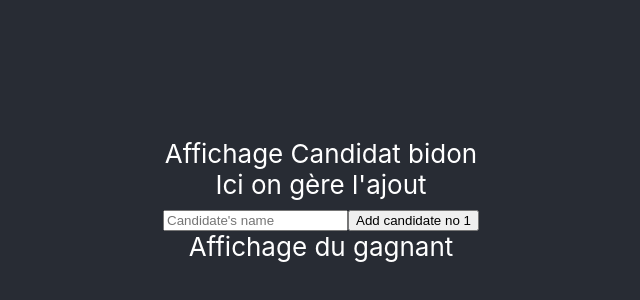
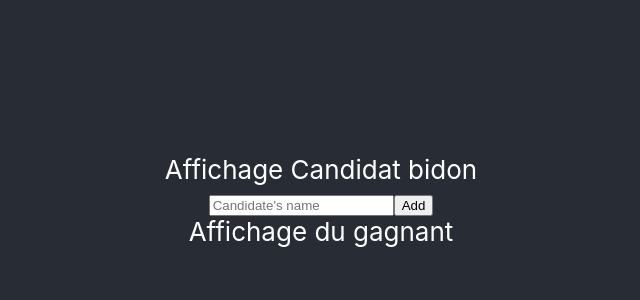
Before and after one commit to MrSlyP/Team-Project-React-Voting-Boot, a React (Create React App) app: page / in a window 1280 px wide. Shown: the part 200-500 px from the top of the page, without its empty margins (319-959 px from the left). Built offline with nearby package versions, Linux system fonts and the light colour scheme.

Commit message:
Console log test success: entered name displaying correctly

```diff
--- a/src/AddCandidat.js
+++ b/src/AddCandidat.js
@@ -1,31 +1,53 @@
-import React from "react";
+import React, {useState} from "react";
 
 function AddCandidat(props) {
   //Idée initiale: que l'ajout d'un candidat l'ajoute
   //à candidateList et modifie l'index du state
-  let changeIndex = props.changeIndex;
-  let index = props.indexValue;
+  //let changeIndex = props.changeIndex;
+  //let index = props.indexValue;
+
+  const[enteredName, setEnteredName] = useState("");
+
+  const NameHandler = (event) => {
+    //function to retrive candidate name entered
+    setEnteredName(event.target.value);
+  };
+
+  const submitHandler = (event) => {
+    //prevents form from reloading after clicking button
+    event.preventDefault();
+    //candidate name entered is being stored in variable
+    const candidateNames = {enteredName};
+    console.log(candidateNames);
+
+    //reset textbox
+    setEnteredName("");
+
+
+
+};
+
   return (
-    <div>
-      Ici on gère l'ajout
+    <form onSubmit={submitHandler}>
       <div className="form-group">
         <label htmlFor="candidateInput"></label>
         <input
-          type="nameCandidate"
+          type="text"
+          //type="nameCandidate"
           className="form-control"
-          id="nameCandidate"
+          //id="nameCandidate"
           placeholder="Candidate's name"
+          value={enteredName}
+          onChange={NameHandler}
         />
-
-        <button onClick={(e) => {
-          changeIndex(e);
-        }}
+        <button
         type="submit" className="btn btn-primary">
-          Add candidate no {index + 1}
+          Add{/* Add candidate no {index + 1}  */}
         </button>
       </div>
-    </div>
+    </form>
   );
+
 }
 
 export default AddCandidat;
```
